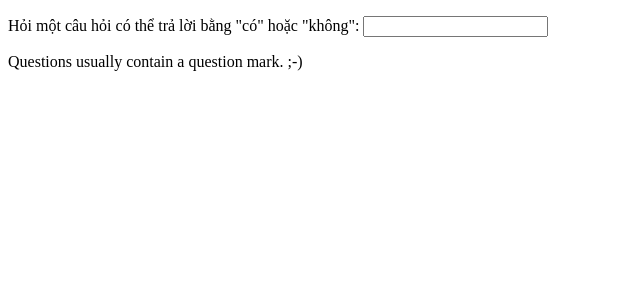
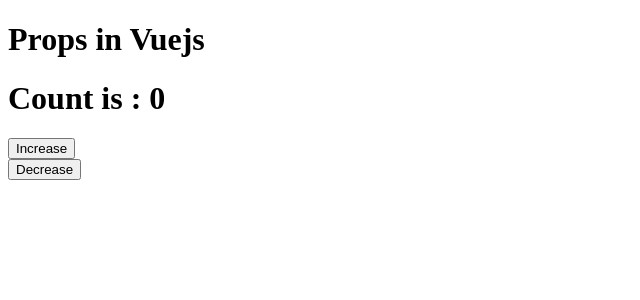
Before and after one commit to Thanhdo1212/vuejs-intro, a Vue app in the folder vue-intro/: page / in a window 1280 px wide. Shown: the top 300 px of the page, without its empty margins (0-640 px from the left). Built offline with nearby package versions, Linux system fonts and the light colour scheme; the HTML template or start-up script is replaced by a standard one.

Commit message:
component in Vue

```diff
--- a/vue-intro/src/App.vue
+++ b/vue-intro/src/App.vue
@@ -1,31 +1,22 @@
 <script setup lang="ts">
-import { ref, watch } from 'vue'
+import { ref } from 'vue'
+import children from './children.vue'
+const count = ref(0)
 
-const question = ref('')
-const answer = ref('Questions usually contain a question mark. ;-)')
-const loading = ref(false)
+//event component
 
-// Theo dõi sự thay đổi của question
-watch(question, async (newQuestion) => {
-  if (newQuestion.includes('?')) {
-    loading.value = true
-    answer.value = 'Thinking...'
-    try {
-      const res = await fetch('https://yesno.wtf/api')
-      answer.value = (await res.json()).answer
-    } catch (error) {
-      answer.value = 'Error! Could not reach the API. ' + error
-    } finally {
-      loading.value = false
-    }
-  }
-})
+const increase = () => {
+  count.value++
+}
+
+const decrease = () => {
+  count.value--
+}
 </script>
 
 <template>
-  <p>
-    Hỏi một câu hỏi có thể trả lời bằng "có" hoặc "không":
-    <input v-model="question" :disabled="loading" />
-  </p>
-  <p>{{ answer }}</p>
+  <h1>Props in Vuejs</h1>
+
+  <h1>Count is : {{ count }}</h1>
+  <children @increase="increase" @decrease="decrease" />
 </template>
--- /dev/null
+++ b/vue-intro/src/children.vue
@@ -0,0 +1,16 @@
+<script setup lang="ts">
+const emits = defineEmits(['increase', 'decrease'])
+const increaseBySteps = () => {
+  emits('increase')
+}
+
+const decreaseByStep = () => {
+  emits('decrease')
+}
+</script>
+
+<template>
+  <button @click="increaseBySteps">Increase</button>
+  <br />
+  <button @click="decreaseByStep">Decrease</button>
+</template>
```
